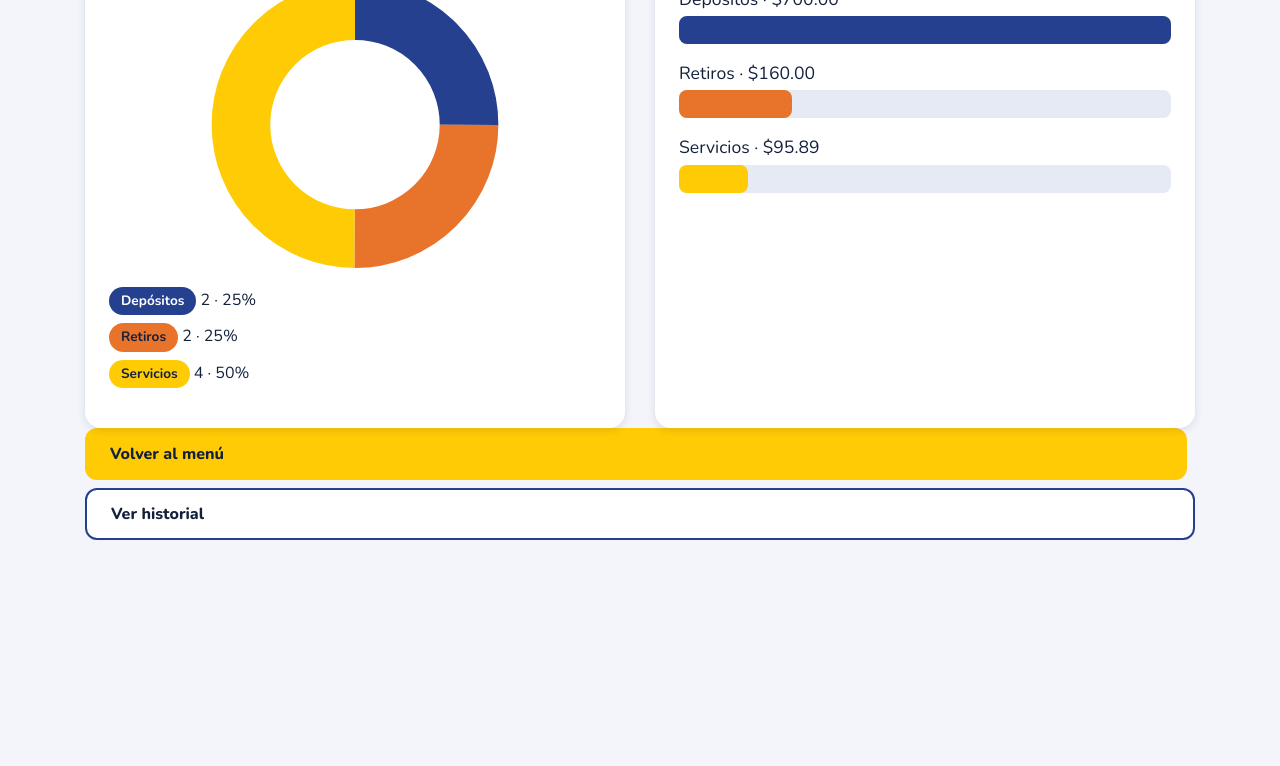
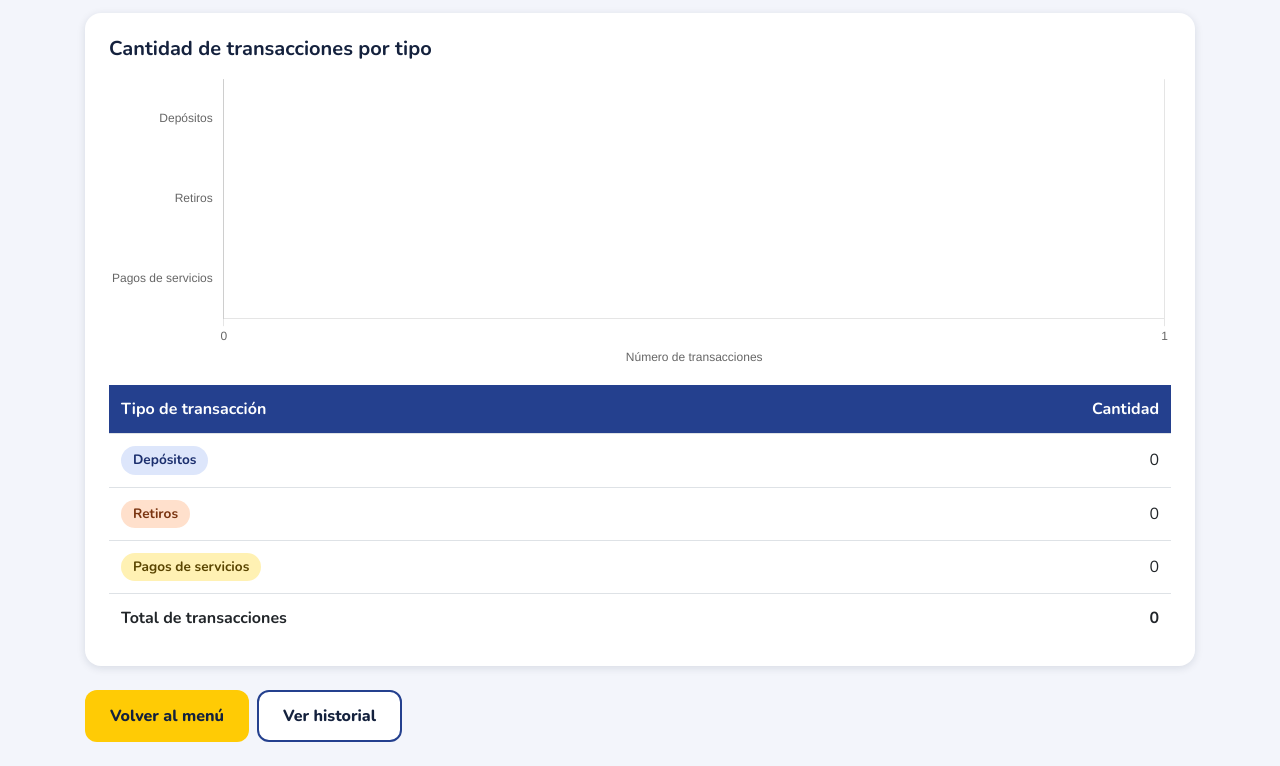
Before and after one commit to JoeJoeGM/PokemonBankATM, a plain HTML site: page graficas.html in a window 1280 px wide. Shown: the part 236-1002 px from the top of the page. Before the commit the page ends 800 px from the top, so only its background shows below. Drawn offline with nearby package versions, Linux system fonts and the light colour scheme.

Commit message:
Implementar graficas dinamicas de transacciones para Fase 2

```diff
--- /dev/null
+++ b/css/graficas.css
@@ -0,0 +1,40 @@
+/* Permite desplazarse en escritorio sin afectar las otras pantallas del ATM. */
+body.pagina-graficas {
+  height: auto;
+  min-height: 100vh;
+  overflow: auto;
+}
+
+.pagina-graficas main.container {
+  flex: 0 0 auto;
+}
+
+.pagina-graficas .navbar-pk .nav-link {
+  color: #fff;
+}
+
+/* Chart.js adapta el canvas al tamaño de este contenedor exclusivo. */
+.grafica-contenedor {
+  position: relative;
+  width: 100%;
+  height: 300px;
+}
+
+.pagina-graficas .card-pk h2 {
+  font-size: 1.25rem;
+}
+
+.pagina-graficas .table-pk {
+  min-width: 0;
+}
+
+.pagina-graficas .table-pk th,
+.pagina-graficas .table-pk td {
+  vertical-align: middle;
+}
+
+@media (max-width: 576px) {
+  .grafica-contenedor {
+    height: 260px;
+  }
+}
--- a/graficas.html
+++ b/graficas.html
@@ -7,14 +7,15 @@
 <link rel="stylesheet" href="https://cdn.jsdelivr.net/npm/bootstrap@4.6.2/dist/css/bootstrap.min.css">
 <link href="https://fonts.googleapis.com/css2?family=Nunito:wght@400;700;800&display=swap" rel="stylesheet">
 <link rel="stylesheet" href="styles.css">
+<link rel="stylesheet" href="css/graficas.css">
 </head>
-<body>
-<nav class="navbar navbar-expand-md navbar-pk px-4">
+<body class="pagina-graficas">
+<nav class="navbar navbar-dark navbar-expand-md navbar-pk px-4">
   <a class="navbar-brand d-flex align-items-center" href="menu.html">
     <svg class="pokeball" viewBox="0 0 30 30" aria-hidden="true"><circle cx="15" cy="15" r="13" fill="#fff"/><path d="M2 15a13 13 0 0 1 26 0z" fill="#E8732A"/><path d="M2 15h26" stroke="#14213D" stroke-width="3"/><circle cx="15" cy="15" r="4.5" fill="#fff" stroke="#14213D" stroke-width="2.5"/></svg>
     Pokémon <span class="ml-1">Bank</span>
   </a>
-  <button class="navbar-toggler border-light" type="button" data-toggle="collapse" data-target="#menuNav" aria-controls="menuNav" aria-expanded="false" aria-label="Abrir menú"><span class="navbar-toggler-icon" style="filter:invert(1)"></span></button>
+  <button class="navbar-toggler border-light" type="button" data-toggle="collapse" data-target="#menuNav" aria-controls="menuNav" aria-expanded="false" aria-label="Abrir menú"><span class="navbar-toggler-icon"></span></button>
   <div class="collapse navbar-collapse justify-content-end" id="menuNav">
     <ul class="navbar-nav">
       <li class="nav-item"><a class="nav-link " href="menu.html">Menú</a></li>
@@ -25,31 +26,36 @@
 </nav>
 <main class="container py-4">
   <h1 class="font-weight-bold mb-3">Análisis de transacciones</h1>
-  <div class="row graf-row">
-    <section class="col-lg-6 mb-4">
-      <div class="card card-pk p-4 h-100 align-items-center">
-        <h2 class="h5 font-weight-bold align-self-start">Distribución por tipo</h2>
-        <svg class="donut" viewBox="0 0 180 180" role="img" aria-label="Gráfica de dona: 25% depósitos, 25% retiros, 50% servicios"><g transform="rotate(-90 90 90)" fill="none" stroke-width="36"><circle cx="90" cy="90" r="70" stroke="#24408E" stroke-dasharray="110 330"/><circle cx="90" cy="90" r="70" stroke="#E8732A" stroke-dasharray="110 330" stroke-dashoffset="-110"/><circle cx="90" cy="90" r="70" stroke="#FFCB05" stroke-dasharray="220 220" stroke-dashoffset="-220"/></g></svg>
-        <ul class="list-unstyled mt-3 w-100">
-          <li class="mb-2"><span class="tag" style="background:#24408E;color:#fff">Depósitos</span> 2 · 25%</li>
-          <li class="mb-2"><span class="tag" style="background:#E8732A;color:#14213D">Retiros</span> 2 · 25%</li>
-          <li><span class="tag" style="background:#FFCB05;color:#14213D">Servicios</span> 4 · 50%</li>
-        </ul>
-      </div>
-    </section>
-    <section class="col-lg-6 mb-4">
-      <div class="card card-pk p-4 h-100">
-        <h2 class="h5 font-weight-bold">Monto total por tipo</h2>
-        <p class="mb-1 mt-2">Depositos · $700.00</p><div class="barra mb-3"><div style="width:100%;background:#24408E"></div></div>
-        <p class="mb-1">Retiros · $160.00</p><div class="barra mb-3"><div style="width:23%;background:#E8732A"></div></div>
-        <p class="mb-1">Servicios · $95.89</p><div class="barra"><div style="width:14%;background:#FFCB05"></div></div>
-      </div>
-    </section>
+  <p class="text-muted">Consulta cuántas operaciones has realizado de cada tipo.</p>
+  <div id="estadoGrafica" class="alert alert-info" role="status" aria-live="polite">Cargando transacciones…</div>
+  <div id="errorGrafica" class="alert alert-warning" role="status" hidden></div>
+  <noscript><p class="alert alert-warning">Activa JavaScript para consultar tus estadísticas.</p></noscript>
+  <section class="card card-pk p-3 p-md-4 mb-4" aria-labelledby="tituloGrafica">
+    <h2 id="tituloGrafica" class="h5 font-weight-bold">Cantidad de transacciones por tipo</h2>
+    <div class="grafica-contenedor">
+      <canvas id="graficaTransacciones" role="img" aria-label="Cantidad de depósitos, retiros y pagos de servicios" aria-describedby="resumenTransacciones"></canvas>
+    </div>
+    <div class="table-responsive mt-3">
+      <table id="resumenTransacciones" class="table table-pk mb-0">
+        <caption class="sr-only">Los mismos datos de la gráfica, disponibles en una tabla.</caption>
+        <thead><tr><th scope="col">Tipo de transacción</th><th scope="col" class="text-right">Cantidad</th></tr></thead>
+        <tbody>
+          <tr><th scope="row"><span class="tag t-dep">Depósitos</span></th><td id="cantidadDepositos" class="text-right">0</td></tr>
+          <tr><th scope="row"><span class="tag t-ret">Retiros</span></th><td id="cantidadRetiros" class="text-right">0</td></tr>
+          <tr><th scope="row"><span class="tag t-srv">Pagos de servicios</span></th><td id="cantidadServicios" class="text-right">0</td></tr>
+        </tbody>
+        <tfoot><tr><th scope="row">Total de transacciones</th><td id="cantidadTotal" class="text-right font-weight-bold">0</td></tr></tfoot>
+      </table>
+    </div>
+  </section>
+  <div class="d-flex flex-wrap">
+    <a href="menu.html" class="btn btn-pk mr-2 mb-2 d-inline-flex align-items-center px-4">Volver al menú</a>
+    <a href="historial.html" class="btn btn-borde mb-2 d-inline-flex align-items-center px-4">Ver historial</a>
   </div>
-  <a href="menu.html" class="btn btn-pk mr-2 mb-2 d-inline-flex align-items-center px-4">Volver al menú</a>
-  <a href="historial.html" class="btn btn-borde mb-2 d-inline-flex align-items-center px-4">Ver historial</a>
 </main>
 <script src="https://code.jquery.com/jquery-3.5.1.slim.min.js"></script>
 <script src="https://cdn.jsdelivr.net/npm/bootstrap@4.6.2/dist/js/bootstrap.bundle.min.js"></script>
+<script src="https://cdn.jsdelivr.net/npm/chart.js@4.4.8/dist/chart.umd.min.js"></script>
+<script src="js/graficas.js"></script>
 </body>
 </html>
--- /dev/null
+++ b/js/graficas.js
@@ -0,0 +1,129 @@
+(function () {
+  "use strict";
+
+  // Contrato actual de menu.html. Cambiar esta clave en conjunto con el equipo
+  // si el módulo de memoria de Fase 2 adopta otro nombre de almacenamiento.
+  const CLAVE_HISTORIAL = "pokemonBankHistorial";
+  const TIPOS = ["Depósito", "Retiro", "Servicios"];
+  const ETIQUETAS = ["Depósitos", "Retiros", "Pagos de servicios"];
+  const IDS_CANTIDADES = ["cantidadDepositos", "cantidadRetiros", "cantidadServicios"];
+  const canvas = document.getElementById("graficaTransacciones");
+  const estado = document.getElementById("estadoGrafica");
+  const errorGrafica = document.getElementById("errorGrafica");
+  let grafica = null;
+
+  // Lee el historial sin modificarlo. Los datos dañados se informan al usuario
+  // y nunca se reemplazan ni se borran desde esta pantalla de consulta.
+  function leerHistorial() {
+    try {
+      const guardado = localStorage.getItem(CLAVE_HISTORIAL);
+      const movimientos = guardado === null ? [] : JSON.parse(guardado);
+      if (!Array.isArray(movimientos)) throw new Error("Historial inválido");
+      return { movimientos: movimientos, error: false };
+    } catch (error) {
+      return { movimientos: [], error: true };
+    }
+  }
+
+  // Cada movimiento reconocido aporta UNA unidad, independientemente del monto.
+  // Consultas de saldo, entradas nulas y tipos desconocidos no son transacciones.
+  function contarTransacciones(movimientos) {
+    const cantidades = [0, 0, 0];
+    movimientos.forEach(function (movimiento) {
+      if (!movimiento || typeof movimiento !== "object") return;
+      const indice = TIPOS.indexOf(movimiento.tipo);
+      if (indice !== -1) cantidades[indice] += 1;
+    });
+    return cantidades;
+  }
+
+  // Crea una sola instancia de Chart.js y actualiza sus datos en las siguientes
+  // lecturas. La escala usa enteros porque representa cantidades de operaciones.
+  function dibujarGrafica(cantidades) {
+    if (typeof window.Chart !== "function") {
+      canvas.hidden = true;
+      errorGrafica.hidden = false;
+      errorGrafica.textContent = "No se pudo cargar la gráfica. Puedes consultar las cantidades en la tabla. Revisa tu conexión y recarga la página.";
+      return;
+    }
+
+    if (grafica) {
+      grafica.data.datasets[0].data = cantidades;
+      grafica.update();
+      return;
+    }
+
+    grafica = new window.Chart(canvas, {
+      type: "bar",
+      data: {
+        labels: ETIQUETAS,
+        datasets: [{
+          label: "Transacciones",
+          data: cantidades,
+          backgroundColor: ["#24408E", "#E8732A", "#FFCB05"],
+          borderRadius: 6,
+          maxBarThickness: 48
+        }]
+      },
+      options: {
+        indexAxis: "y",
+        responsive: true,
+        maintainAspectRatio: false,
+        animation: false,
+        plugins: { legend: { display: false } },
+        scales: {
+          x: {
+            beginAtZero: true,
+            suggestedMax: 1,
+            ticks: { precision: 0 },
+            title: { display: true, text: "Número de transacciones" }
+          },
+          y: { grid: { display: false } }
+        }
+      }
+    });
+  }
+
+  // Mantiene sincronizados el gráfico, la tabla accesible y el estado vacío.
+  // Ante errores de almacenamiento muestra guiones para no afirmar que hay cero.
+  function actualizarGraficas() {
+    const resultado = leerHistorial();
+    const cantidades = contarTransacciones(resultado.movimientos);
+    const total = cantidades.reduce(function (suma, cantidad) { return suma + cantidad; }, 0);
+
+    IDS_CANTIDADES.forEach(function (id, indice) {
+      document.getElementById(id).textContent = resultado.error ? "—" : cantidades[indice];
+    });
+    document.getElementById("cantidadTotal").textContent = resultado.error ? "—" : total;
+    estado.hidden = !resultado.error && total > 0;
+    estado.className = resultado.error ? "alert alert-warning" : "alert alert-info";
+    estado.textContent = resultado.error
+      ? "No se pudieron leer las transacciones guardadas. Tus datos no se han modificado."
+      : "Aún no hay transacciones registradas. Realiza un depósito, retiro o pago desde el menú.";
+    canvas.setAttribute("aria-label", resultado.error
+      ? "Gráfica no disponible: no se pudieron leer las transacciones."
+      : ETIQUETAS.map(function (etiqueta, indice) { return etiqueta + ": " + cantidades[indice]; }).join(". "));
+    canvas.parentElement.hidden = resultado.error;
+    if (resultado.error) {
+      errorGrafica.hidden = true;
+      return;
+    }
+    dibujarGrafica(cantidades);
+  }
+
+  // Las operaciones se realizan en menu.html: al regresar (incluso con el botón
+  // Atrás del navegador) se consulta nuevamente el historial persistido.
+  window.addEventListener("pageshow", actualizarGraficas);
+  window.addEventListener("focus", actualizarGraficas);
+
+  // storage avisa de operaciones realizadas en OTRA pestaña del mismo sitio.
+  // key === null corresponde a un borrado completo del almacenamiento.
+  window.addEventListener("storage", function (evento) {
+    if (evento.key === CLAVE_HISTORIAL || evento.key === null) actualizarGraficas();
+  });
+
+  // Punto de integración opcional si una futura vista registra operaciones sin
+  // navegar: emitir este evento después de guardar el historial en esa pestaña.
+  window.addEventListener("pokemonbank:transacciones-actualizadas", actualizarGraficas);
+  actualizarGraficas();
+})();
```
Also changed, not shown: 2 other files.
